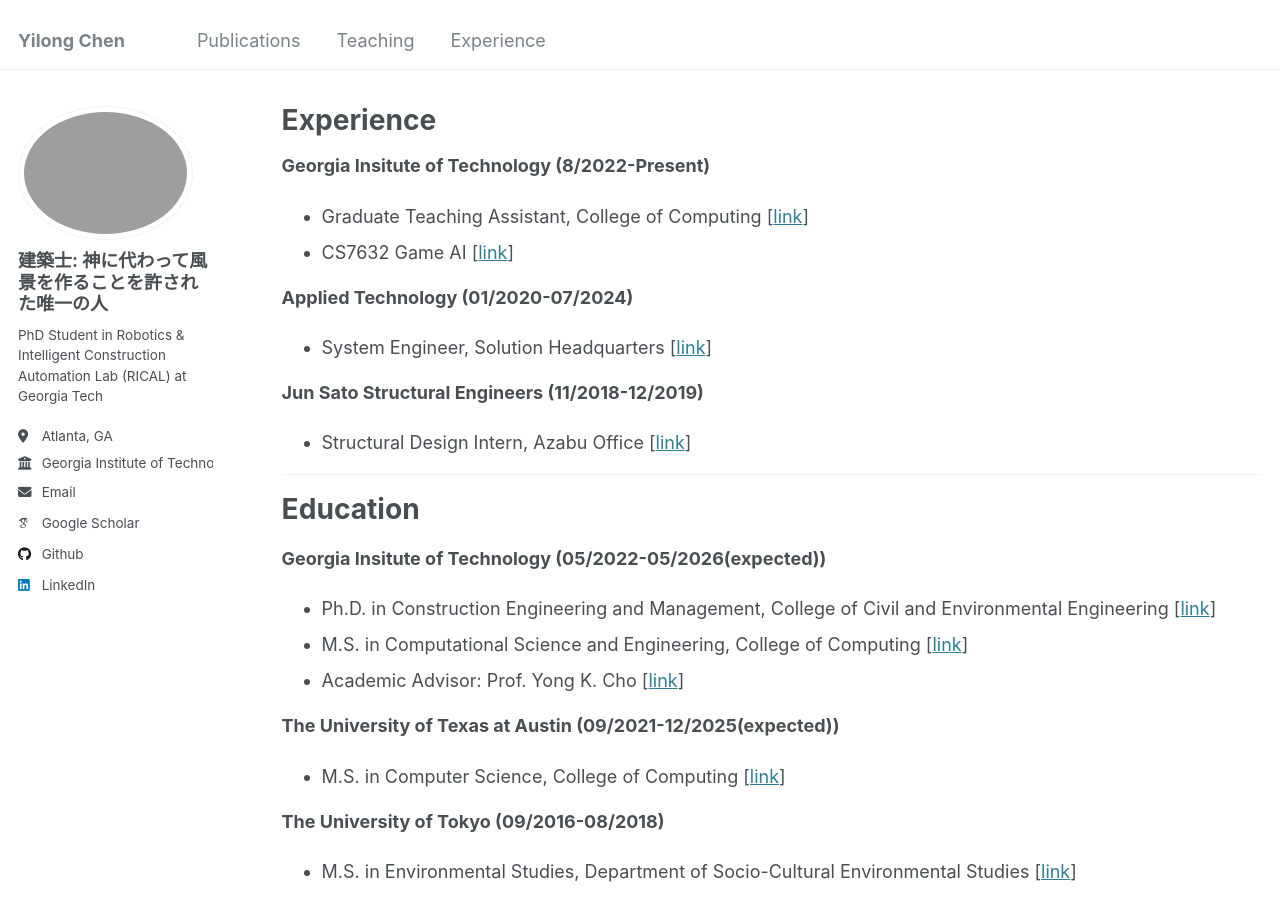
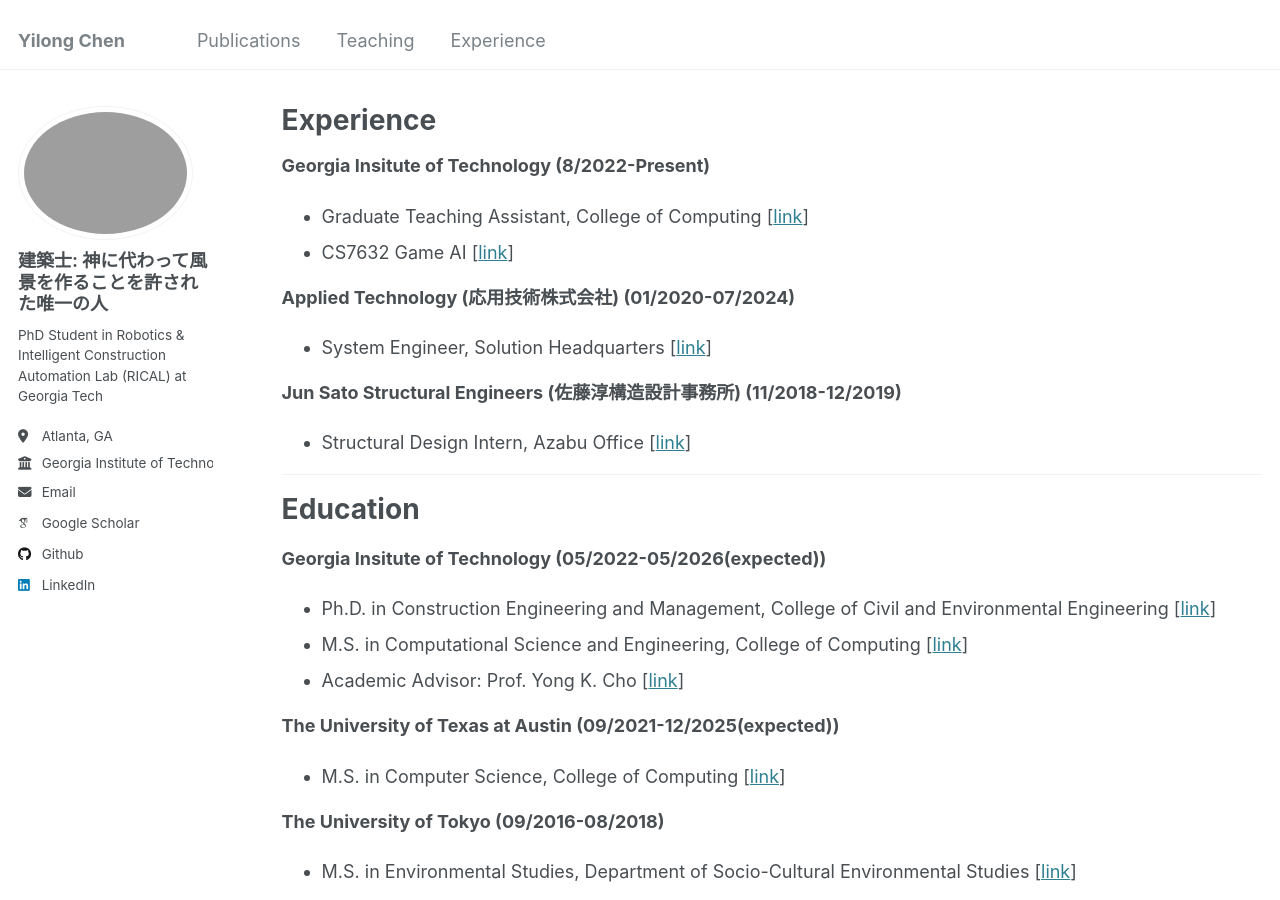
Before and after one commit to chenyilong0520/chenyilong0520.github.io, a Jekyll site: the page built from _pages/experience.md, in a window 1280 px wide and 900 px high. Built offline with Jekyll 4.4.1, drawn with Linux system fonts in a browser that asks for light colours; some web fonts are replaced; our own code applies the rules of GitHub Pages for plain Markdown files.

Commit message:
revise typo

```diff
--- a/_pages/experience.md
+++ b/_pages/experience.md
@@ -12,11 +12,11 @@ author_profile: true
 - Graduate Teaching Assistant, College of Computing [[link](https://omscs.gatech.edu/news/ta-spotlight-yilong-chen)]
 - CS7632 Game AI [[link](https://omscs.gatech.edu/cs-7632-game-ai)]
 
-**Applied Technology (01/2020-07/2024)**
+**Applied Technology (応用技術株式会社) (01/2020-07/2024)**
 
 - System Engineer, Solution Headquarters [[link](https://www.apptec.co.jp/solution/)]
 
-**Jun Sato Structural Engineers (11/2018-12/2019)**
+**Jun Sato Structural Engineers (佐藤淳構造設計事務所) (11/2018-12/2019)**
 
 - Structural Design Intern, Azabu Office [[link](https://junsato.k.u-tokyo.ac.jp/)]
 
```
Also changed, not shown: _pages/publications.md (+1 -1 lines).
